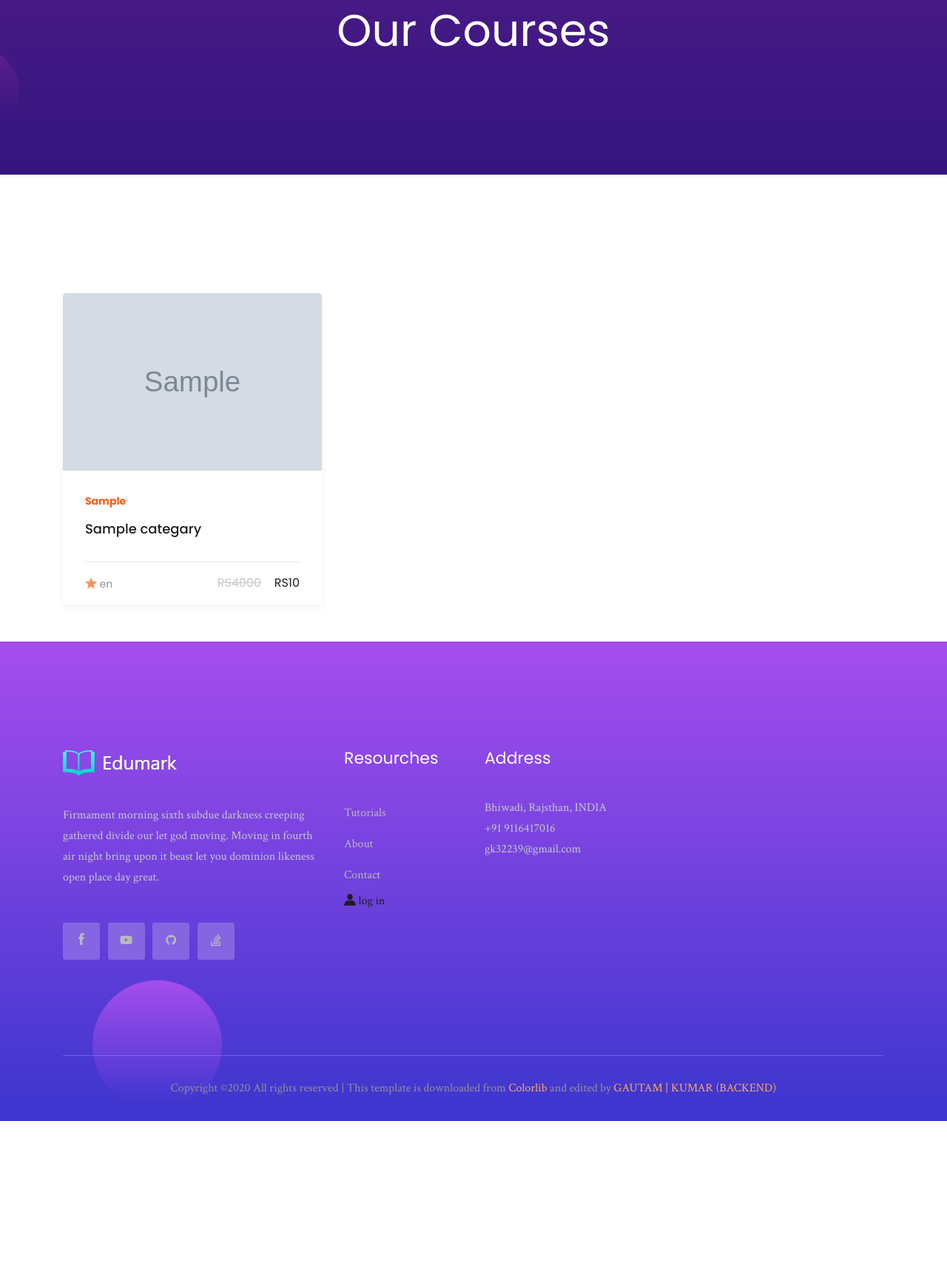
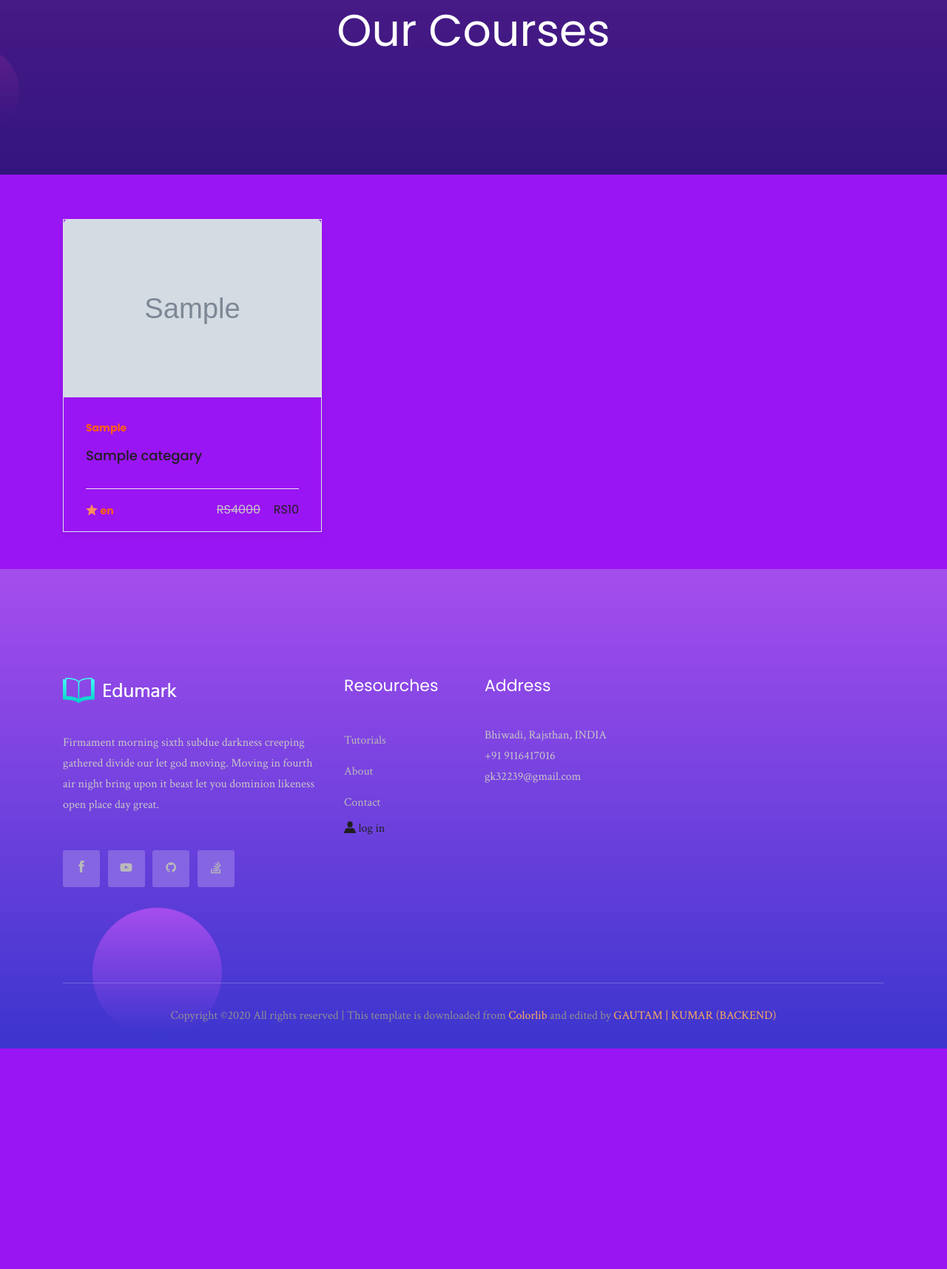
Before and after one commit to GK-SVG/shell_video, a Django app: page /courses/ in a window 1280 px wide. Shown: the part 264-1979 px from the top of the page at 74% size. After the commit the page ends 1681 px from the top, so only its background shows below. Run offline with Django 3.2, Linux system fonts and the light colour scheme; tables that the repository leaves empty hold one stand-in row (values such as "Sample post"); grey boxes marked "Sample" are stand-in pictures; some libraries are stand-ins or nearby versions.

Commit message:
css added

```diff
--- a/templates/myapp/allcourse.html
+++ b/templates/myapp/allcourse.html
@@ -5,14 +5,14 @@
 <div class="bradcam_area breadcam_bg overlay2">
     <h3>Our Courses</h3>
 </div>
-<div class="popular_courses" style="margin-top:100px;">
+<div class="popular_courses" style="background-color:rgb(154, 21, 243);">
     <div class="all_courses">
         <div class="container">
             <div class="tab-pane fade show active" id="home" role="tabpanel" aria-labelledby="home-tab">
                 <div class="row">
                     {% for course in courses %}
-                    <div class="col-xl-4 col-lg-4 col-md-6">
-                        <div class="single_courses">
+                    <div class="col-xl-4 col-lg-4 col-md-6 ">
+                        <div class="single_courses border">
                             <div class="thumb">
                                 <a href="/course_detail/{{course.id}}">
                                     <img src="{{course.image.url}}" alt="" style="height:15em;">
@@ -24,7 +24,7 @@
                                 <div class="star_prise d-flex justify-content-between">
                                     <div class="star">
                                         <i class="flaticon-mark-as-favorite-star"></i>
-                                        <span>{{course.language}}</span>
+                                        <span><b>{{course.language}}</b></span>
                                     </div>
                                     <div class="prise">
                                         <span class="offer">RS4000</span>
--- a/templates/myapp/course_details.html
+++ b/templates/myapp/course_details.html
@@ -78,7 +78,9 @@
                         </a>
                     </div>
                     {% if request.session.user %}
-                    <a href="#" class="boxed_btn mt-2">Buy Course</a>
+                    <form action="/buy_course/{{course.id}}/" method="get">
+                        <button type="submit" class="boxed_btn mt-2">Buy Course</button>
+                    </form>
                     {% else %}
                     <a href="#test-form" class="boxed_btn mt-2 login popup-with-form">Log in for Buy</a>
                     {% endif %}
--- a/templates/myapp/reset_password.html
+++ b/templates/myapp/reset_password.html
@@ -3,8 +3,7 @@
 {% block body %}
 <div class="bradcam_area breadcam_bg overlay2">
     <h3>reset password</h3>
-</div>
-<div class="container-fluid">
+    <div class="container-fluid">
 <form  action="/services/reset_password/{{uid}}/" method="post">
         {% csrf_token %}
         <div class="popup_box ">
@@ -31,4 +30,6 @@
         </div>
     </form>
 </div>
+</div>
+
 {% endblock body %}
```
